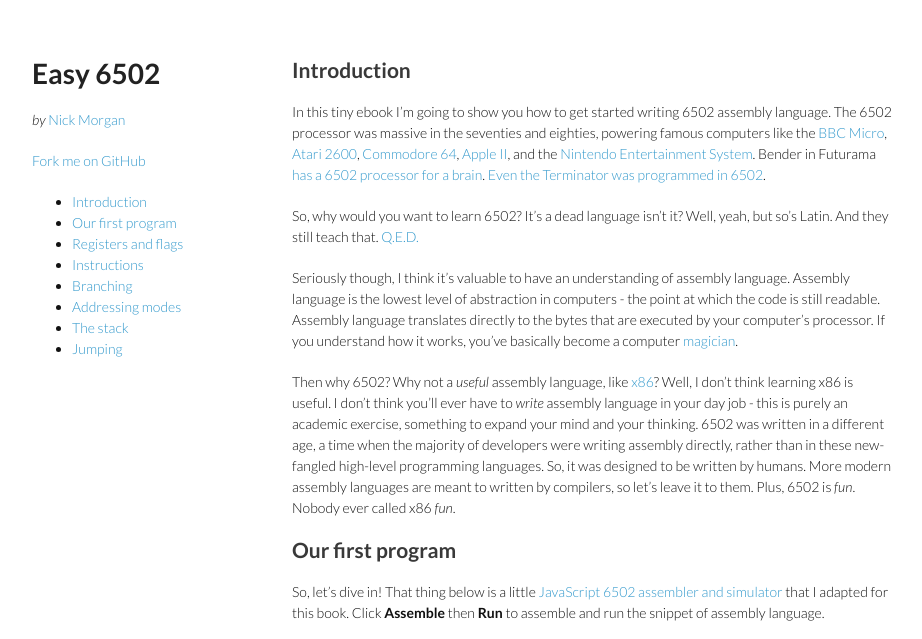
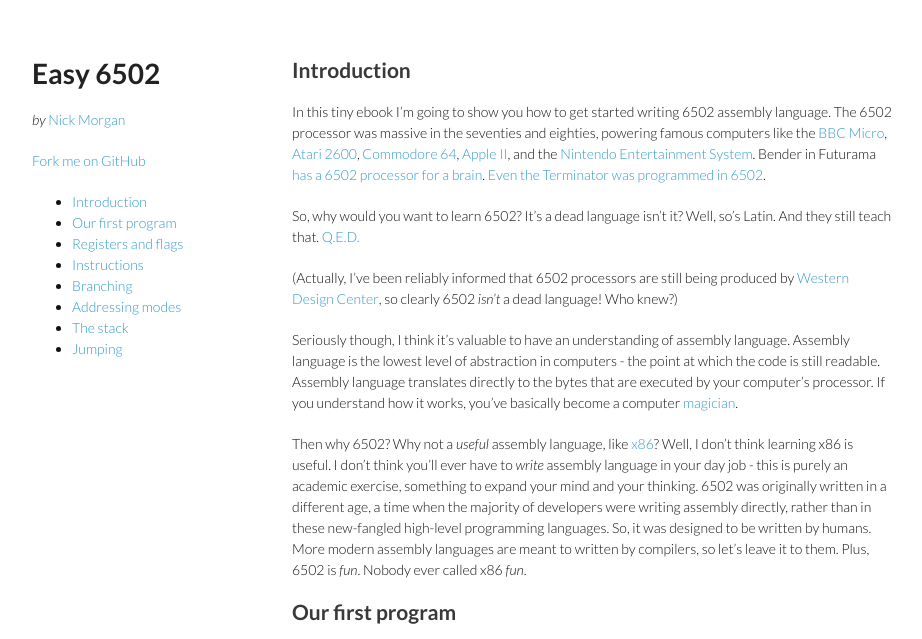
Before and after one commit to skilldrick/easy6502, a Jekyll site: the page built from index.markdown, in a window 1280 px wide and 900 px high, cut to the strip 0-639 px from the top of the window. Shown: the whole strip, without its empty margins (178-1100 px from the left). Built offline with Jekyll 4.4.1, drawn with Linux system fonts in a browser that asks for light colours; nearby versions of some CDN libraries; Markdown is read by kramdown in place of the engine named in the settings.

Commit message:
Appease the 6502 lobby.

```diff
--- a/index.markdown
+++ b/index.markdown
@@ -18,8 +18,12 @@ Terminator was programmed in
 6502](http://www.pagetable.com/docs/terminator/00-37-23.jpg).
 
 So, why would you want to learn 6502? It's a dead language isn't it? Well,
-yeah, but so's Latin. And they still teach that.
+so's Latin. And they still teach that.
 [Q.E.D.](http://en.wikipedia.org/wiki/Q.E.D.)
+
+(Actually, I've been reliably informed that 6502 processors are still being
+produced by [Western Design Center](http://www.65xx.com/wdc/), so clearly 6502
+*isn't* a dead language! Who knew?)
 
 Seriously though, I think it's valuable to have an understanding of assembly
 language. Assembly language is the lowest level of abstraction in computers -
@@ -32,7 +36,7 @@ Then why 6502? Why not a *useful* assembly language, like
 [x86](http://en.wikipedia.org/wiki/X86)? Well, I don't think learning x86 is
 useful. I don't think you'll ever have to *write* assembly language in your day
 job - this is purely an academic exercise, something to expand your mind and
-your thinking. 6502 was written in a different age, a time when the majority of
+your thinking. 6502 was originally written in a different age, a time when the majority of
 developers were writing assembly directly, rather than in these new-fangled
 high-level programming languages. So, it was designed to be written by humans.
 More modern assembly languages are meant to written by compilers, so let's
```
